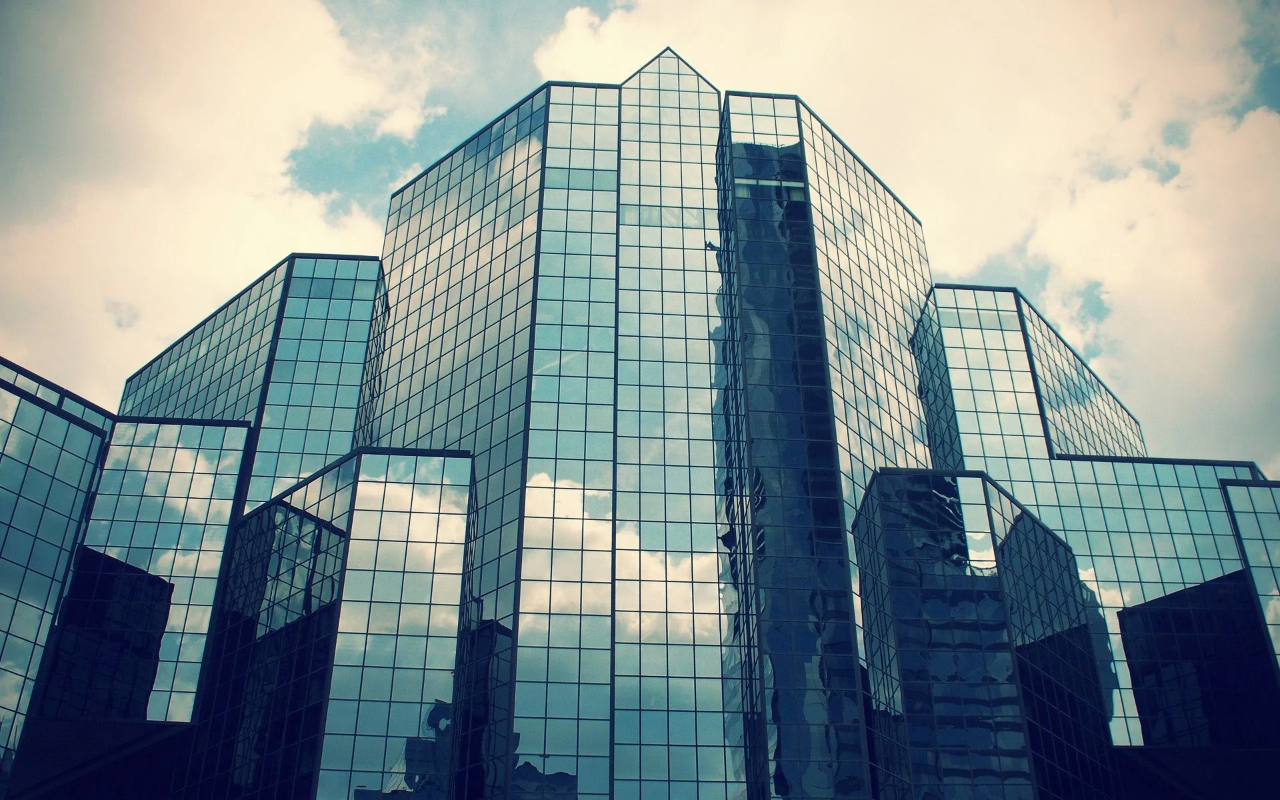
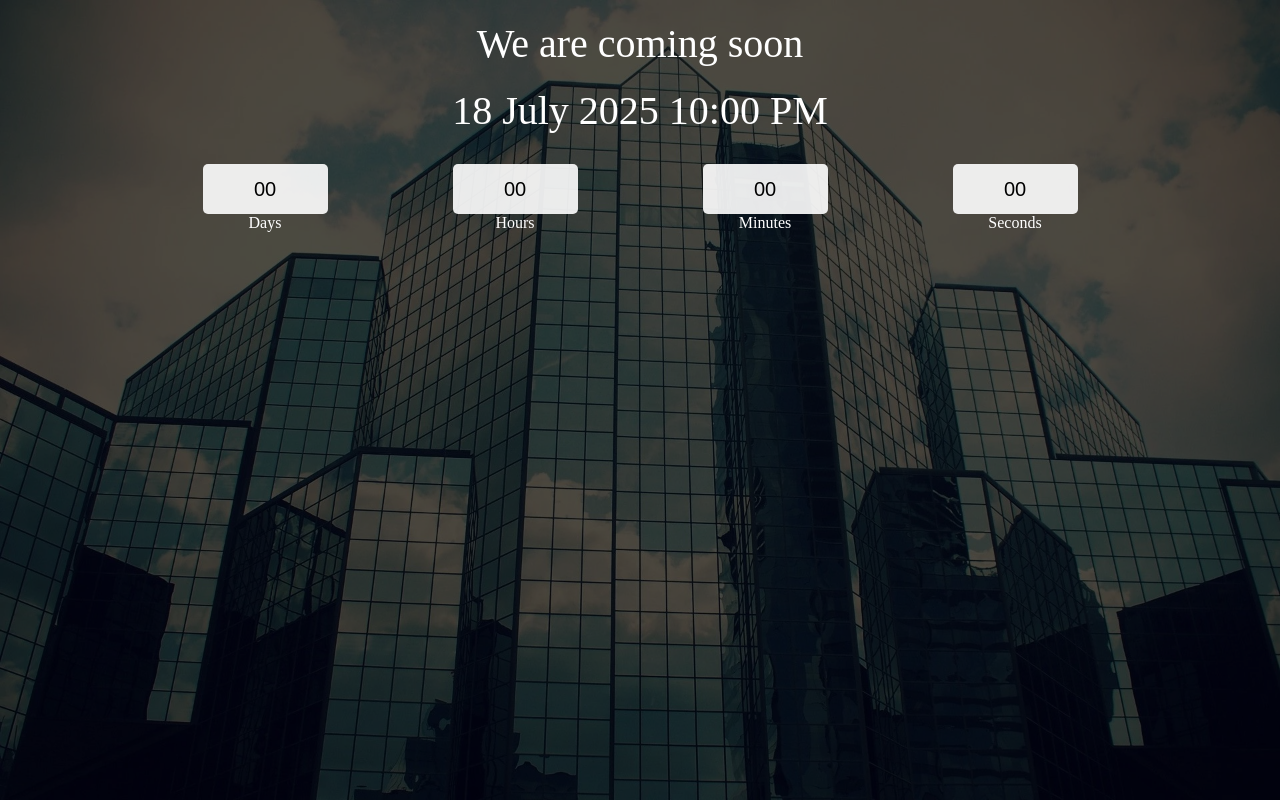
Before and after one commit to ayanzahid-dev/js-project, a plain HTML site: page countdown/index.html in a window 1280 px wide. Drawn offline with Linux system fonts and the light colour scheme.

Commit message:
project finish

```diff
--- a/countdown/css/style.css
+++ b/countdown/css/style.css
@@ -3,6 +3,7 @@
     margin: 0px;
     box-sizing: border-box;
 }
+
 .main{
     width: 100%;
     height: 100vh;
@@ -10,3 +11,49 @@
     background-size: cover;
 
 }
+.overlay{
+    width: 100%;
+    height: 100%;
+    display: flex;
+    align-items: center;
+    flex-direction: column;
+    background-color: rgba(0, 0, 0, 0.7);
+}
+.title{
+    color: white;
+    font-size: 2.5rem;
+    text-align: center;
+    padding-top: 20px;
+
+
+}
+.col{
+    margin-top: 30px;
+    width: 1000px;
+    color: white;
+    display: flex;
+    justify-content: center;
+
+
+
+
+
+
+}
+.col div{
+
+    width: 250px;
+    text-align: center;
+
+}
+input{
+    width: 50%;
+    background-color: rgba(255, 255, 255, 0.9);
+    border: transparent;
+    border-radius: 5px;
+    height: 50px;
+    text-align: center;
+    font-size: 20px;
+
+
+}
--- a/countdown/index.html
+++ b/countdown/index.html
@@ -5,11 +5,40 @@
     <meta name="viewport" content="width=device-width, initial-scale=1.0">
     <title>Document</title>
     <link rel="stylesheet" href="css/style.css">
+
 </head>
 <body>
 
-    <div class="main"></div>
+    <div class="main">
+        <div class="overlay">
+          <div class="title">We are coming soon</div>
+          <div class="title" id="end-date">16 July 2025 10:00 PM</div>
 
+
+    <div class="col">
+        <div>
+            <input type="text" readonly>
+            <br>
+            <label for="">Days</label>
+        </div>
+        <div>
+            <input type="text" readonly>
+            <br>
+            <label for="">Hours</label>
+        </div>
+        <div>
+            <input type="text" readonly>
+            <br>
+            <label for="">Minutes</label>
+        </div>
+        <div>
+            <input type="text" readonly>
+            <br>
+            <label for="">Seconds</label>
+        </div>
+    </div>
+    </div>
+    </div>
 
 
 
--- a/countdown/js/app.js
+++ b/countdown/js/app.js
@@ -0,0 +1,29 @@
+const enddate = "18 July 2025 10:00 PM"
+
+document.getElementById("end-date").innerText = enddate;
+const inputs = document.querySelectorAll("input");
+function clock() {
+    const end = new Date(enddate);
+    const now = new Date();
+    const diff = (end - now) / 1000;
+
+    if (diff < 0) {
+        inputs[0].value = "00";
+        inputs[1].value = "00";
+        inputs[2].value = "00";
+        inputs[3].value = "00";
+        return;
+    }
+
+    const days = Math.floor(diff / 3600 / 24);
+    const hours = Math.floor(diff / 3600) % 24;
+    const minutes = Math.floor(diff / 60) % 60;
+    const seconds = Math.floor(diff) % 60;
+
+    inputs[0].value = days < 10 ? "0" + days : days;
+    inputs[1].value = hours < 10 ? "0" + hours : hours;
+    inputs[2].value = minutes < 10 ? "0" + minutes : minutes;
+    inputs[3].value = seconds < 10 ? "0" + seconds : seconds;
+}
+setInterval(clock, 1000);
+clock();
```
